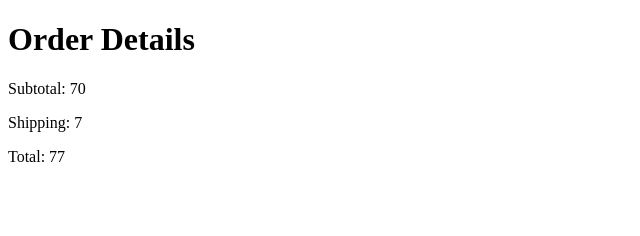
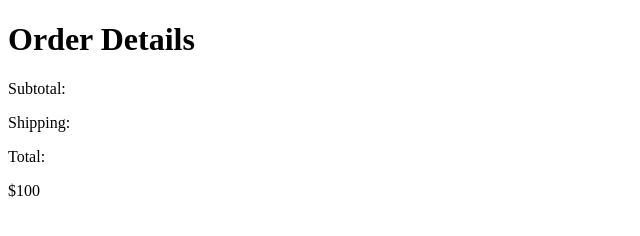
Before and after one commit to jurchiks33/javaScriptPlayground, a plain HTML site: page Test.html in a window 1280 px wide. Shown: the full height of the page, 0-640 px from the left. Drawn offline with Linux system fonts and the light colour scheme.

Commit message:
variablo to store numbers

```diff
--- a/Test.html
+++ b/Test.html
@@ -10,6 +10,7 @@
     <p>Subtotal: <span id="subtotal"></span></p>
     <p>Shipping: <span id="shipping"></span></p>
     <p>Total: <span id="total"></span></p>
+    <div id="cost">Cost:</div>
 
     <script src="play_ground.js"></script>
 </body>
--- a/play_ground.js
+++ b/play_ground.js
@@ -1,17 +1,30 @@
-var subtotal = (13 + 1) * 5;
-var shipping = 0.5 * (13 + 1);
+// var subtotal = (13 + 1) * 5;
+// var shipping = 0.5 * (13 + 1);
 
-var total = subtotal + shipping;
+// var total = subtotal + shipping;
 
-var elSub = document.getElementById('subtotal');
-elSub.textContent = subtotal;
+// var elSub = document.getElementById('subtotal');
+// elSub.textContent = subtotal;
 
-var elShip = document.getElementById('shipping');
-elShip.textContent = shipping;
+// var elShip = document.getElementById('shipping');
+// elShip.textContent = shipping;
 
-var elTotal = document.getElementById('total');
-elTotal.textContent = total;
+// var elTotal = document.getElementById('total');
+// elTotal.textContent = total;
 
-console.log(subtotal);
-console.log(shipping);
-console.log(total);
+// console.log(subtotal);
+// console.log(shipping);
+// console.log(total);
+
+
+
+var price;
+var quantity;
+var total;
+
+price = 5;
+quantity = 20;
+total = price * quantity;
+
+var el = document.getElementById('cost');
+el.textContent = '$' + total;
```
